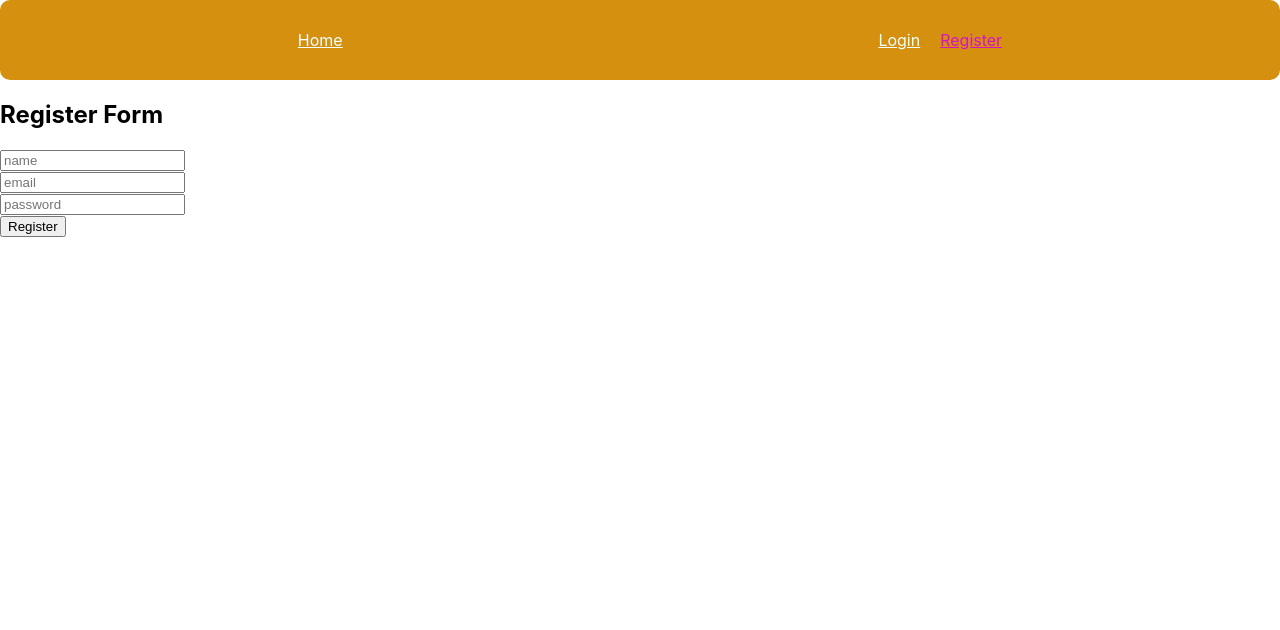
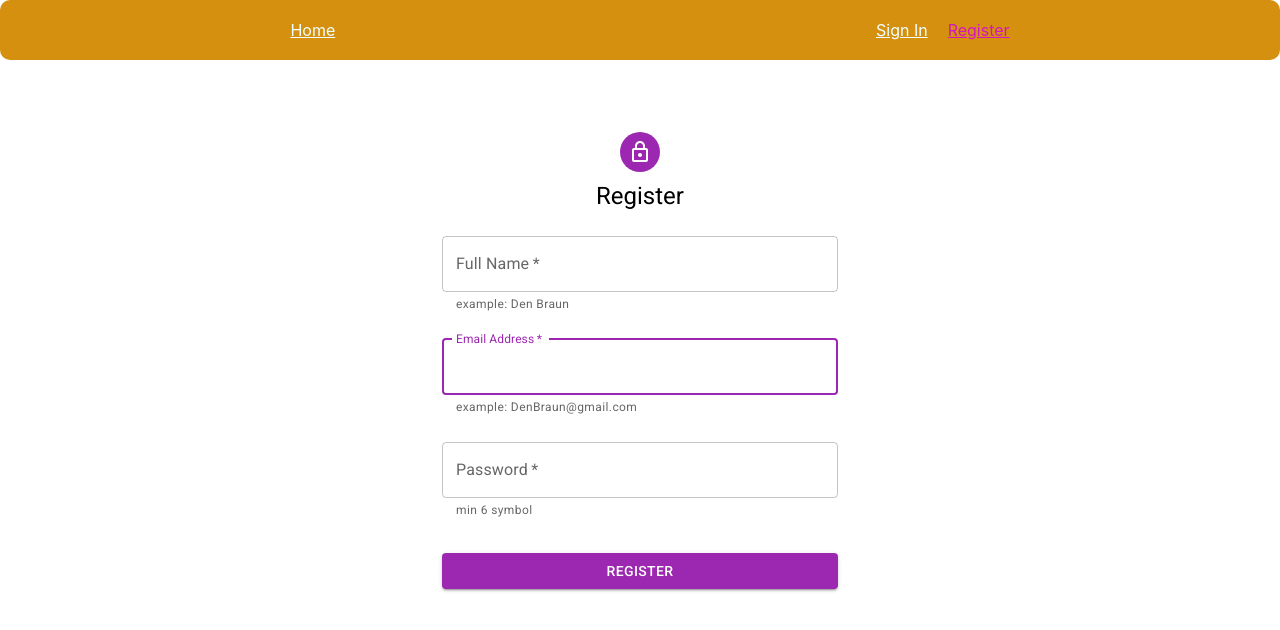
Before and after one commit to SerheiYakimov/goit-react-hw-08-phonebook, a React (Create React App) app: page /register in a window 1280 px wide. Shown: the top 630 px of the page. Built offline with nearby package versions, Linux system fonts and the light colour scheme.

Commit message:
add material ui

```diff
--- a/package.json
+++ b/package.json
@@ -3,6 +3,10 @@
   "version": "0.1.0",
   "private": true,
   "dependencies": {
+    "@emotion/react": "^11.7.0",
+    "@emotion/styled": "^11.6.0",
+    "@mui/icons-material": "^5.2.0",
+    "@mui/material": "^5.2.2",
     "@reduxjs/toolkit": "^1.6.2",
     "@testing-library/jest-dom": "^5.14.1",
     "@testing-library/react": "^11.2.7",
--- a/public/index.html
+++ b/public/index.html
@@ -3,6 +3,8 @@
   <head>
     <meta charset="utf-8" />
     <link rel="icon" href="%PUBLIC_URL%/favicon.ico" />
+    <link rel="stylesheet" href="https://fonts.googleapis.com/css?family=Roboto:300,400,500,700&display=swap" />
+    <link rel="stylesheet" href="https://fonts.googleapis.com/icon?family=Material+Icons" />
     <meta name="viewport" content="width=device-width, initial-scale=1" />
     <meta
       name="description"
--- a/src/App.css
+++ b/src/App.css
@@ -3,7 +3,7 @@
   margin-left: auto;
   margin-right: auto;
   text-align: center;
-  padding: 20px;
+  padding: 10px;
   background-color: rgb(214, 144, 15);
   border-radius: 10px;
   box-shadow: 5;
@@ -18,6 +18,7 @@
 .nav {
   display: flex;
   justify-content: space-around;
+  align-items: center;
   flex-direction: row;
   text-decoration: none;
   list-style: none;
--- a/src/App.js
+++ b/src/App.js
@@ -14,6 +14,7 @@ import { currentThunk } from "./redux/auth/thunks";
 import { useSelector } from "react-redux";
 import { userIsAuth, getIsCurrentUser } from "./redux/auth/auth-selectors";
 import { UserMenu } from "./components/UserMenu/UserMenu";
+
 
 const setActive = ({ isActive }) => isActive ? 'activeLink' : 'link';
 
@@ -44,12 +45,11 @@ export default function App() {
                             )
                         : (
                         <div className="list">
-                        <NavLink to="/login" className={setActive}>Login</NavLink>
+                            <NavLink to="/login" className={setActive}>Sign In</NavLink>
                             <NavLink to="/register" className={setActive}>Register</NavLink>
                         </div>
                         )}
                     </nav>
-
                 </header>
                 <main>
                 <Routes>
--- a/src/components/ContactListItem/ContactListItem.js
+++ b/src/components/ContactListItem/ContactListItem.js
@@ -16,6 +16,7 @@ export function ContactListItem({ id, name, number }) {
       </p>
       <button
         type="submit"
+        className={s.button}
         onClick={() => dispatch(deleteThunkContact(id))}
         // onClick={() => deleteContact(id)} - rtk quwery
       >
--- /dev/null
+++ b/src/components/UserMenu/UserMenu.module.css
@@ -0,0 +1,21 @@
+.menu {
+  display: flex;
+  flex-direction: row;
+  align-items: center;
+}
+
+.text {
+  color: rgb(22, 12, 170);
+  margin: 0;
+}
+
+.button {
+  width: 80px;
+  height: 20px;
+  margin-left: 10px;
+  color: darkgoldenrod;
+  background-color: cornsilk;
+  border: 1px solid rgba(75, 67, 67, 0.2);
+  border-radius: 4px;
+  cursor: pointer;
+}
--- /dev/null
+++ b/src/pages/Contacts.module.css
@@ -0,0 +1,12 @@
+.container {
+  max-width: 400px;
+  margin-left: auto;
+  margin-right: auto;
+  text-align: center;
+  margin-top: 20px;
+  padding: 20px;
+  background-color: rgb(214, 144, 15);
+  border-radius: 10px;
+  box-shadow: 5;
+  text-decoration: none;
+}
--- a/src/pages/Login.js
+++ b/src/pages/Login.js
@@ -1,6 +1,18 @@
 import { useState } from "react";
 import { useDispatch } from "react-redux";
 import { loginThunk } from '../redux/auth/thunks';
+
+import Avatar from '@mui/material/Avatar';
+import Button from '@mui/material/Button';
+import TextField from '@mui/material/TextField';
+import Box from '@mui/material/Box';
+import LockOutlinedIcon from '@mui/icons-material/LockOutlined';
+import Typography from '@mui/material/Typography';
+import Container from '@mui/material/Container';
+import { createTheme, ThemeProvider } from '@mui/material/styles';
+
+
+const theme = createTheme();
 
 export function Login() {
     const [email, setEmail] = useState('');
@@ -20,6 +32,7 @@ export function Login() {
                 alert('check input name please ');
         }
     };
+
     const handleSubmit = (e) => {
             e.preventDefault();
             const user = {
@@ -32,30 +45,96 @@ export function Login() {
     const reset = () => {
         setEmail('');
         setPassword('');
-    }
+    };
+
 
     return (
-        <>
-            <h2>Login Form</h2>
-            <form onSubmit={handleSubmit}>
-                <input
-                    type="mail"
+        <ThemeProvider theme={theme}>
+            <Container component="main" maxWidth="xs">
+                <Box
+                    sx={{
+                        marginTop: 8,
+                        display: 'flex',
+                        flexDirection: 'column',
+                        alignItems: 'center',
+                    }}
+                >
+                    <Avatar sx={{ m: 1, bgcolor: 'secondary.main' }}>
+                        <LockOutlinedIcon />
+                    </Avatar>
+                    <Typography component="h1" variant="h5">
+                        Sign in
+                    </Typography>
+                    <Box
+                        component="form"
+                        onSubmit={handleSubmit}
+                        noValidate
+                        sx={{ mt: 1 }}
+                    >
+                        <TextField
+                            margin="normal"
+                            required
+                            fullWidth
+                            id="email"
+                            label="Email Address"
                             name="email"
-                    value={email}
-                    placeholder="email"
+                            helperText="example: DenBraun@gmail.com"
+                            autoComplete="email"
+                            color="secondary"
+                            onChange={handleChange}
+                            autoFocus
+                        />
+                        <TextField
+                            margin="normal"
+                            required
+                            fullWidth
+                            name="password"
+                            label="Password"
+                            type="password"
+                            id="password"
+                            helperText="min 6 symbol"
+                            autoComplete="current-password"
+                            color="secondary"
                             onChange={handleChange}
                         />
-                <br />
-                <input
-                    type="password"
-                    name="password"
-                    value={password}
-                    placeholder="password"
-                    onChange={handleChange}
-                />
-                <br />
-                <button type="submit">Register</button>
-            </form>
-        </>
-    )
+                        <Button
+                            type="submit"
+                            fullWidth
+                            variant="contained"
+                            color="secondary"
+                            sx={{ mt: 3, mb: 2 }}
+                        >
+                            Sign In
+                        </Button>
+                    </Box>
+                </Box>
+            </Container>
+        </ThemeProvider>
+    );
+
+    // return (
+    //     <>
+    //         <h2>Login Form</h2>
+    //         <form onSubmit={handleSubmit}>
+    //             <input
+    //                 type="mail"
+    //                 name="email"
+    //                 value={email}
+    //                 placeholder="email"
+    //                 onChange={handleChange}
+    //             />
+    //             <br />
+    //             <input
+    //                 type="password"
+    //                 name="password"
+    //                 value={password}
+    //                 placeholder="password"
+    //                 onChange={handleChange}
+    //             />
+    //             <br />
+    //             <button type="submit">Register</button>
+    //         </form>
+    //     </>
+    // )
+
 }
--- a/src/pages/Register.js
+++ b/src/pages/Register.js
@@ -1,6 +1,18 @@
 import { useState } from "react";
 import { useDispatch } from "react-redux";
 import { singupThunk } from '../redux/auth/thunks';
+
+import Avatar from '@mui/material/Avatar';
+import Button from '@mui/material/Button';
+import TextField from '@mui/material/TextField';
+import Box from '@mui/material/Box';
+import LockOutlinedIcon from '@mui/icons-material/LockOutlined';
+import Typography from '@mui/material/Typography';
+import Container from '@mui/material/Container';
+import { createTheme, ThemeProvider } from '@mui/material/styles';
+
+
+const theme = createTheme();
 
 export function Register() {
     const [name, setName] = useState('');
@@ -42,7 +54,83 @@ export function Register() {
 
     return (
         <>
-            <h2>Register Form</h2>
+            <ThemeProvider theme={theme}>
+            <Container component="main" maxWidth="xs">
+                <Box
+                    sx={{
+                        marginTop: 8,
+                        display: 'flex',
+                        flexDirection: 'column',
+                        alignItems: 'center',
+                    }}
+                >
+                    <Avatar sx={{ m: 1, bgcolor: 'secondary.main' }}>
+                        <LockOutlinedIcon />
+                    </Avatar>
+                    <Typography component="h1" variant="h5">
+                        Register
+                    </Typography>
+                    <Box
+                        component="form"
+                        onSubmit={handleSubmit}
+                        noValidate
+                        sx={{ mt: 1 }}
+                        >
+                            <TextField
+                            margin="normal"
+                            required
+                            fullWidth
+                            id="name"
+                            label="Full Name"
+                            name="name"
+                            helperText="example: Den Braun"
+                            autoComplete="name"
+                            color="secondary"
+                            onChange={handleChange}
+                            autoFocus
+                        />
+                            <TextField
+                            margin="normal"
+                            required
+                            fullWidth
+                            id="email"
+                            label="Email Address"
+                            name="email"
+                            helperText="example: DenBraun@gmail.com"
+                            autoComplete="email"
+                            color="secondary"
+                            onChange={handleChange}
+                            autoFocus
+                        />
+                        <TextField
+                            margin="normal"
+                            required
+                            fullWidth
+                            name="password"
+                            label="Password"
+                            type="password"
+                            id="password"
+                            helperText="min 6 symbol"
+                            autoComplete="current-password"
+                            color="secondary"
+                            onChange={handleChange}
+                        />
+                        <Button
+                            type="submit"
+                            fullWidth
+                            variant="contained"
+                            color="secondary"
+                            sx={{ mt: 3, mb: 2 }}
+                        >
+                            Register
+                        </Button>
+                    </Box>
+                </Box>
+            </Container>
+        </ThemeProvider>
+
+
+            {/* <h2>Register Form</h2>
             <form onSubmit={handleSubmit}>
                 <input
                     type="text"
@@ -72,7 +160,7 @@ export function Register() {
                 />
                 <br />
                 <button type="submit">Register</button>
-            </form>
+            </form> */}
         </>
     )
 }
```
Also changed, not shown: src/components/UserMenu/UserMenu.js (+4 -3 lines), src/pages/Contacts.js (+16 -8 lines), 16 other files (tests, documents, lock files or other folders). Lines whose indentation alone changed are shown as unchanged.
